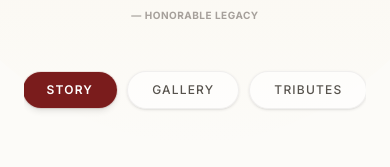
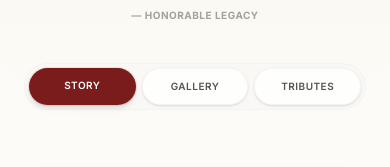
Before and after one commit to Vhal-ente/Memorial, a Next.js app: page / in a window 390 px wide. Shown: the part 477-644 px from the top of the page. Built offline with nearby package versions, Linux system fonts and the light colour scheme; no server answers; a web font is replaced by a local one; what @googlemaps/react-wrapper would draw is missing.

Commit message:
Tabs fixed for mobile

```diff
--- a/app/(memorial)/layout.tsx
+++ b/app/(memorial)/layout.tsx
@@ -15,11 +15,8 @@ export default function MemorialLayout({
 
   const navigationTabs = [
     { name: "Story", path: "/" },
-    // { name: 'Timeline', path: '/timeline' },
     { name: "Gallery", path: "/photos" },
-    // { name: 'Videos', path: '/videos' },
     { name: "Tributes", path: "/tributes" },
-    // { name: "Forum", path: "/forum" },
   ];
 
   return (
@@ -30,7 +27,7 @@ export default function MemorialLayout({
       )}
 
       {/* Profile Header Content Element */}
-      <div className={`relative z-10 w-full px-6 ${isPhotosPage ? "pt-10" : "pt-16"}`}>
+      <div className={`relative z-10 w-full px-4 sm:px-6 ${isPhotosPage ? "pt-10" : "pt-16"}`}>
         <div className="text-center max-w-3xl mx-auto flex flex-col items-center pb-12">
 
           {/* PROFILE CARD META - Hidden completely when on the Gallery page */}
@@ -40,10 +37,10 @@ export default function MemorialLayout({
               <div className="relative w-36 h-36 mb-6 rounded-full p-1 bg-white shadow-xl ring-2 ring-[#D4AF37]/40 mt-8">
                 <div className="relative w-full h-full rounded-full overflow-hidden">
                   <Image
-                    src="/Photo1.jpg" /* Fixed: Removed public prefix to prevent 404 logs */
+                    src="/Photo1.jpg"
                     alt="Ogbueshi Bennett Amaechi Oguegbu"
                     fill
-                    className="object-cover w-5 h-3"
+                    className="object-cover"
                     priority
                   />
                 </div>
@@ -80,21 +77,22 @@ export default function MemorialLayout({
 
           {!isPhotosPage && (
             <>
-              {/* Sub-routing Navigation Row — Synced completely to the new color language */}
-              <div className="flex items-center justify-center gap-2.5 w-full max-w-2xl mx-auto overflow-x-auto whitespace-nowrap py-2 no-scrollbar">
+              {/* Responsive Sub-routing Navigation Track */}
+              <div className="w-full max-w-md mx-auto px-2">
+                <div className="grid grid-cols-3 gap-1.5 sm:gap-2.5 w-full bg-stone-100/40 p-1 rounded-full border border-stone-200/30">
                   {navigationTabs.map((tab) => {
                     const isSelectedRoute =
                       pathname === tab.path ||
-                    pathname.startsWith(`${tab.path}/`);
+                      (tab.path !== "/" && pathname.startsWith(tab.path));
 
                     return (
                       <Link
                         key={tab.name}
                         href={tab.path}
-                      className={`text-xs tracking-widest uppercase px-6 py-2.5 rounded-full transition-all duration-200 font-medium ${
+                        className={`text-[10px] sm:text-xs tracking-wider sm:tracking-widest uppercase py-2.5 rounded-full transition-all duration-200 font-semibold text-center block ${
                           isSelectedRoute
-                          ? "bg-[#7A1C1C] text-white shadow-md font-semibold ring-1 ring-red-900/10" // Selected tab matches primary rich burgundy
-                          : "text-stone-600 bg-white/60 border border-stone-200/60 hover:bg-[#D4AF37] hover:text-white hover:border-[#D4AF37] shadow-sm" // Hover matches polished gold
+                            ? "bg-[#7A1C1C] text-white shadow-md ring-1 ring-red-900/10"
+                            : "text-stone-600 bg-white/80 border border-stone-200/40 hover:bg-[#D4AF37] hover:text-white hover:border-[#D4AF37] shadow-sm"
                         }`}
                       >
                         {tab.name}
@@ -102,12 +100,13 @@ export default function MemorialLayout({
                     );
                   })}
                 </div>
+              </div>
             </>
           )}
         </div>
 
-        {/* This children parameter injects sub-views (/story, /photos, /timeline) directly beneath the curve */}
-        <div className="max-w-7xl mx-auto px-4 sm:px-6 lg:px-8 pb-12 transition-all duration-300">
+        {/* Sub-views Area */}
+        <div className="max-w-7xl mx-auto px-2 sm:px-6 lg:px-8 pb-12 transition-all duration-300">
           {children}
         </div>
       </div>
```
Lines whose indentation alone changed are shown as unchanged.
